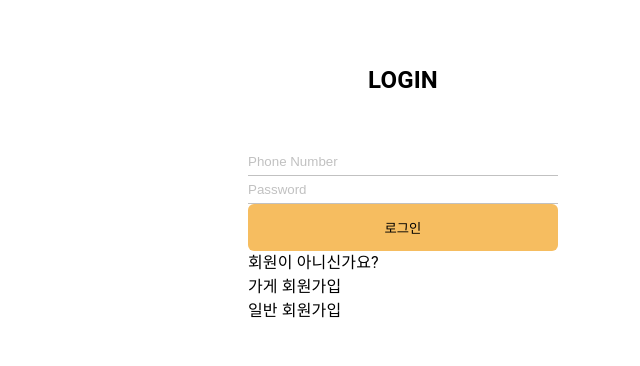
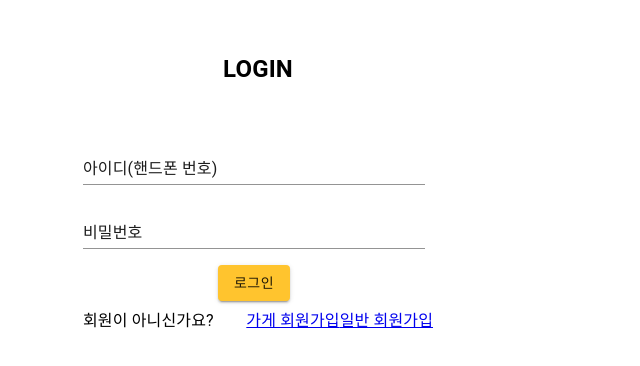
Before and after one commit to aha-point/front, a React (Create React App) app: page /signin in a window 1280 px wide. Shown: the part 216-582 px from the top of the page, without its empty margins (557-1197 px from the left). Built offline with nearby package versions, Linux system fonts and the light colour scheme.

Commit message:
login 페이지

```diff
--- a/src/Router.tsx
+++ b/src/Router.tsx
@@ -1,6 +1,6 @@
 import { createBrowserRouter } from 'react-router-dom';
 import App from './App';
-import { Signin } from './pages/Signin';
+import { Login } from './pages/Login';
 import { SIngup } from './pages/SIngup';
 import { SIngupStore } from './pages/SIngupStore';
 const router = createBrowserRouter([
@@ -14,7 +14,7 @@ const router = createBrowserRouter([
   },
   {
     path: '/signin',
-    element: <Signin />,
+    element: <Login />,
   },
   {
     path: '/signup',
--- /dev/null
+++ b/src/pages/Login.tsx
@@ -0,0 +1,57 @@
+import { styled } from '@mui/system';
+import Grid from '@mui/material/Grid';
+import Button from '@mui/material/Button';
+import TextField from '@mui/material/TextField';
+import { Link } from 'react-router-dom';
+
+export const Login = () => {
+  return (
+    <Grid container direction={'row'} height={'100vh'}>
+      <Grid item width={'50%'} margin={'0 auto'}></Grid>
+      <Grid item width={'50%'} alignItems={'center'}>
+        <Grid container height={'100%'} direction="column" justifyContent="center" width={'350px'}>
+          <Title>LOGIN</Title>
+          <Grid container columns={12} spacing={1} direction="row" justifyContent="center">
+            <Grid container p={1} direction="row" justifyContent="center" alignItems="center">
+              <TextField
+                fullWidth
+                placeholder="핸드폰 번호('-' 구분없이 입력)"
+                type="tel"
+                label="아이디(핸드폰 번호)"
+                variant="standard"
+              />
+            </Grid>
+            <Grid container p={1} direction="row" justifyContent="center" alignItems="center">
+              <TextField
+                fullWidth
+                id="password"
+                label="비밀번호"
+                type="password"
+                autoComplete="current-password"
+                variant="standard"
+              />
+            </Grid>
+            <Grid container p={1} direction="row" justifyContent="center" alignItems="center">
+              <Button variant={'contained'}>로그인</Button>
+            </Grid>
+          </Grid>
+          <Grid container justifyContent={'space-between'}>
+            <Grid item>
+              <div>회원이 아니신가요?</div>
+            </Grid>
+            <Grid item>
+              <Link to="/sinupstore">가게 회원가입</Link>
+              <Link to="/sinupstore">일반 회원가입</Link>
+            </Grid>
+          </Grid>
+        </Grid>
+      </Grid>
+    </Grid>
+  );
+};
+
+const Title = styled('h1')({
+  textAlign: 'center',
+  fontSize: '24px',
+  marginBottom: '50px',
+});
--- a/src/pages/SIngup.tsx
+++ b/src/pages/SIngup.tsx
@@ -50,7 +50,7 @@ export const SIngup = () => {
             />
           </Grid>
           <Grid container p={1} direction="row" justifyContent="center" alignItems="center">
-            <TextField fullWidth required id="name" label="이름" variant="standard" />
+            <TextField fullWidth required type="text" id="name" label="이름" variant="standard" />
           </Grid>
           <Button variant="contained" onClick={() => console.log('click')}>
             가입하기
--- a/src/pages/SIngupStore.tsx
+++ b/src/pages/SIngupStore.tsx
@@ -30,7 +30,7 @@ export const SIngupStore = () => {
           <Grid container p={1} direction="row" justifyContent="center" alignItems="center">
             <InputButton
               placeholder="핸드폰 번호('-' 구분없이 입력)"
-              type="number"
+              type="tel"
               label="아이디(핸드폰 번호)"
               fieldName="phoneNumber"
               buttonText="인증번호 전송"
@@ -40,7 +40,7 @@ export const SIngupStore = () => {
             <InputButton
               placeholder="인증번화 확인"
               type="number"
-              label="아이디(핸드폰 번호)"
+              label="인증번호"
               fieldName="phoneNumber"
               buttonText="확인"
             />
@@ -72,16 +72,31 @@ export const SIngupStore = () => {
             <TextField
               fullWidth
               required
+              type="tel"
               id="storeNumber"
               label="가게 전화번호"
               variant="standard"
             />
           </Grid>
           <Grid container p={1} direction="row" justifyContent="center" alignItems="center">
-            <TextField fullWidth required id="address" label="가게 주소" variant="standard" />
+            <TextField
+              fullWidth
+              required
+              type="text"
+              id="address"
+              label="가게 주소"
+              variant="standard"
+            />
           </Grid>
           <Grid container p={1} direction="row" justifyContent="center" alignItems="center">
-            <TextField fullWidth required id="businessType" label="업종" variant="standard" />
+            <TextField
+              fullWidth
+              required
+              type="text"
+              id="businessType"
+              label="업종"
+              variant="standard"
+            />
           </Grid>
           <Grid container p={1} direction="row" justifyContent="center" alignItems="center">
             <TextField
--- a/src/pages/Signin.tsx
+++ /dev/null
@@ -1,56 +0,0 @@
-import React from 'react';
-import styled from 'styled-components';
-import { BasicInput } from '../Components/BasicInput';
-
-export const Signin = () => {
-  return (
-    <Wapper>
-      <SplitedView50></SplitedView50>
-      <SplitedView50>
-        <MobileView>
-          <Title>LOGIN</Title>
-          <FormDiv>
-            <BasicInput placeholder="Phone Number" type="number" fieldName="phoneNumber" />
-            <BasicInput placeholder="Password" type="password" fieldName="password" />
-            <Button>로그인</Button>
-          </FormDiv>
-          <div>회원이 아니신가요?</div>
-          <div>가게 회원가입</div>
-          <div>일반 회원가입</div>
-        </MobileView>
-      </SplitedView50>
-    </Wapper>
-  );
-};
-
-const Wapper = styled.div`
-  display: flex;
-  height: 100vh;
-`;
-const SplitedView50 = styled.div`
-  width: 50%;
-  display: flex;
-  flex-direction: column;
-  justify-content: center;
-`;
-const MobileView = styled.div`
-  width: 350px;
-  padding: 20px;
-  margin: 0 auto;
-`;
-const FormDiv = styled.div`
-  display: flex;
-  flex-direction: column;
-`;
-const Title = styled.h1`
-  text-align: center;
-  font-size: 24px;
-  margin-bottom: 50px;
-`;
-
-const Button = styled.button`
-  background-color: #f6bd60;
-  border: none;
-  padding: 14px 20px;
-  border-radius: 6px;
-`;
```
